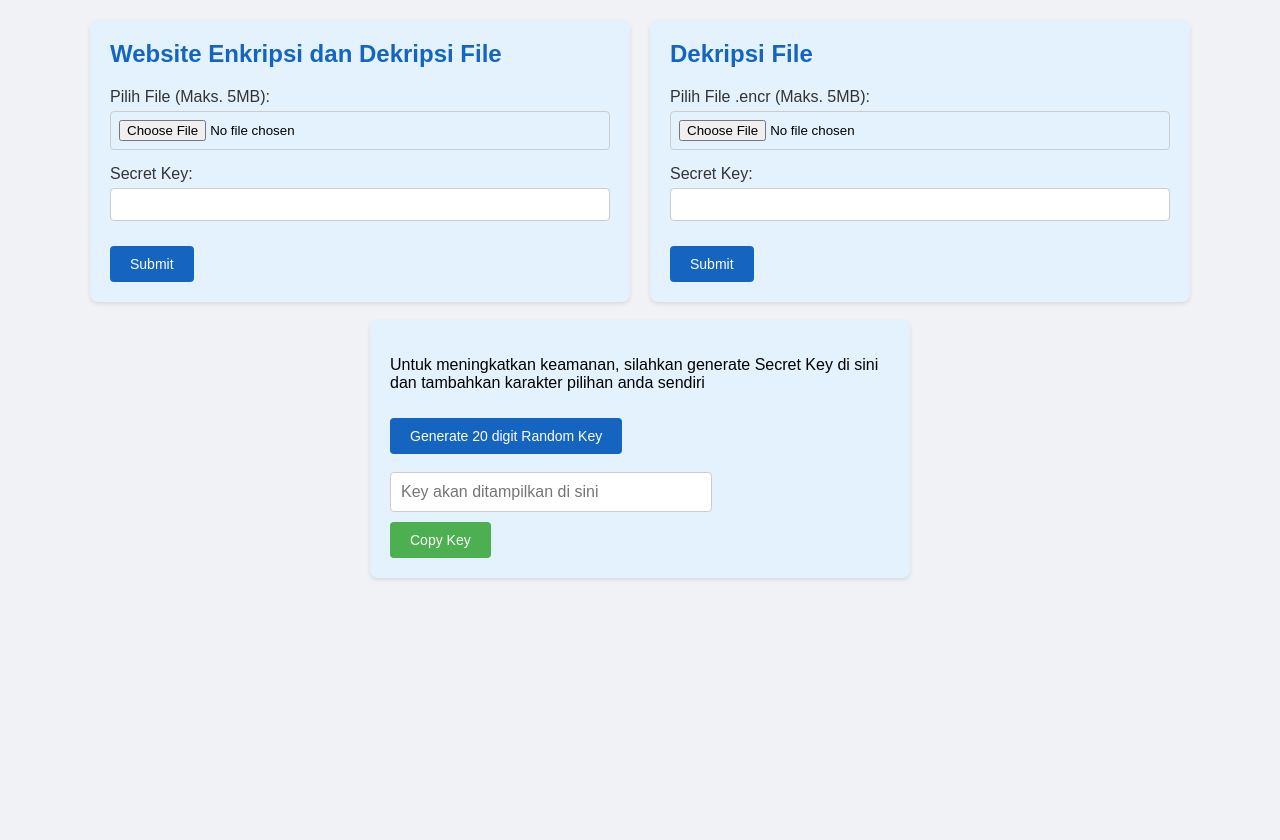
After one commit to albisatrio/keamanan-komputer-encrypt-dan-decrypt, a Flask app: page /aes in a window 1280 px wide. The commit adds this page. Run offline with Flask 3, Linux system fonts and the light colour scheme.

Commit message:
keamana-komputer

```diff
--- a/app.py
+++ b/app.py
@@ -17,6 +17,16 @@ UPLOAD_FOLDER = 'uploads'
 PRIVATE_KEY_FOLDER = 'keys'
 os.makedirs(UPLOAD_FOLDER, exist_ok=True)
 os.makedirs(PRIVATE_KEY_FOLDER, exist_ok=True)
+
+# Utility to clean up keys folder
+def clear_keys_folder():
+    for filename in os.listdir(PRIVATE_KEY_FOLDER):
+        file_path = os.path.join(PRIVATE_KEY_FOLDER, filename)
+        try:
+            if os.path.isfile(file_path):
+                os.remove(file_path)
+        except Exception as e:
+            print(f"Failed to delete {file_path}: {e}")
 
 # Generate a new RSA key pair and save it to a file with a unique name
 def generate_private_key_file():
@@ -79,6 +89,8 @@ def index():
 
 @app.route('/upload', methods=['POST'])
 def upload_file():
+    clear_keys_folder()
+
     file = request.files['file']
     password = request.form['password']
     secret_key = secrets.token_bytes(32)  # Generate AES key
@@ -133,14 +145,19 @@ def download_key():
         return send_file(private_key_path, as_attachment=True)
     return "File private key tidak ditemukan.", 404
 
+@app.route('/aes')
+def aes():
+    return render_template('aes.html')
+
 @app.route('/download', methods=['POST'])
 def download_file():
+
     filename = request.form['filename']
     password = request.form['password']
     private_key_file = request.files['private_key']
 
     try:
-        # Load private key hanya sekali
+        # Load private key
         private_key = serialization.load_pem_private_key(
             private_key_file.read(),
             password=None
@@ -149,31 +166,39 @@ def download_file():
         # Hash password
         hashed_password = hash_password(password)
 
-        # Load encrypted secret key and hashed password
+        # Load encrypted secret key dan hashed password
         secret_key_path = os.path.join(UPLOAD_FOLDER, f'{filename}.key')
+        if not os.path.exists(secret_key_path):
+            return jsonify({'error': 'Key file not found.'}), 404
+
         with open(secret_key_path, 'rb') as f:
-            key_data = f.read().split(b'\n', 1)
+            key_data = f.read().split(b'\n', 1)  # Split hanya pada satu newline pertama
 
+        # Validasi format key file
         if len(key_data) != 2:
-            return render_template('gagal.html', error="Invalid key file format")
+            return jsonify({'error': 'Invalid key file format.'}), 400
 
         encrypted_secret_key = key_data[0]
         stored_hashed_password = key_data[1].decode('utf-8')
 
-        # Verify password
+        # Verifikasi password
         if hashed_password != stored_hashed_password:
-            return render_template('gagal.html', error="Incorrect password")
+            return render_template('gagal.html')
 
-        # Decrypt secret key
+        # Dekripsi secret key
         secret_key = rsa_decrypt(encrypted_secret_key, private_key)
 
-        # Load and decrypt the file
+        # Load dan decrypt file terenkripsi
         encrypted_path = os.path.join(UPLOAD_FOLDER, filename)
+        if not os.path.exists(encrypted_path):
+            return render_template('gagal.html')
+
         with open(encrypted_path, 'rb') as f:
             encrypted_data = f.read()
+
         decrypted_data = aes_decrypt(encrypted_data, secret_key)
 
-        # Send the decrypted file directly to the user without saving
+        # Kirim file hasil dekripsi ke pengguna
         return (
             decrypted_data,
             200,
@@ -184,11 +209,9 @@ def download_file():
         )
 
     except UnicodeDecodeError:
-        return render_template('gagal.html', error="Failed to decode password or key file.")
+        return render_template('gagal.html')
     except Exception as e:
-        # Log the error for debugging purposes
-        print(f"Error during decryption: {str(e)}")
-        return render_template('gagal.html', error=f"An error occurred: {str(e)}")
+        return render_template('gagal.html')
 
 if __name__ == '__main__':
     app.run(debug=True)
--- /dev/null
+++ b/templates/aes.html
@@ -0,0 +1,382 @@
+<!DOCTYPE html>
+<html lang="id">
+<head>
+    <meta charset="UTF-8">
+    <meta name="viewport" content="width=device-width, initial-scale=1.0">
+    <title>Enkripsi & Dekripsi File</title>
+    <style>
+        body {
+            font-family: Arial, sans-serif;
+            margin: 0;
+            min-height: 100vh;
+            display: flex;
+            flex-direction: column;
+            align-items: center;
+            background-color: #f0f2f5;
+            padding: 20px;
+        }
+
+        .container {
+            display: flex;
+            gap: 20px;
+            flex-wrap: wrap;
+            justify-content: center;
+            max-width: 1200px;
+            width: 100%;
+        }
+
+        .box {
+            background-color: #e3f2fd;
+            padding: 20px;
+            border-radius: 8px;
+            box-shadow: 0 2px 4px rgba(0,0,0,0.1);
+            width: 100%;
+            max-width: 500px;
+        }
+
+        h2 {
+            color: #1565c0;
+            margin-top: 0;
+        }
+
+        .input-group {
+            margin-bottom: 15px;
+        }
+
+        label {
+            display: block;
+            margin-bottom: 5px;
+            color: #333;
+        }
+
+        input[type="file"],
+        input[type="password"] {
+            width: 100%;
+            padding: 8px;
+            border: 1px solid #ccc;
+            border-radius: 4px;
+            box-sizing: border-box;
+        }
+
+        .generate {
+            background-color: #1565c0;
+            color: white;
+            border: none;
+            padding: 10px 20px;
+            border-radius: 4px;
+            cursor: pointer;
+            font-size: 14px;
+            transition: background-color 0.3s;
+        }
+
+        button:hover {
+            background-color: #0d47a1;
+        }
+
+        button:disabled {
+            background-color: #ccc;
+            cursor: not-allowed;
+        }
+
+        .error {
+            color: #d32f2f;
+            margin-top: 5px;
+            font-size: 14px;
+        }
+
+        .success {
+            color: #388e3c;
+            margin-top: 5px;
+            font-size: 14px;
+        }
+
+        #downloadEncrypted,
+        #downloadDecrypted {
+            display: none;
+            margin-top: 10px;
+        }
+
+        button {
+            background-color: #1565c0;
+            color: white;
+            border: none;
+            padding: 10px 20px;
+            border-radius: 4px;
+            cursor: pointer;
+            font-size: 14px;
+            transition: background-color 0.3s;
+            margin-top: 10px;
+        }
+
+        button:hover {
+            background-color: #0d47a1;
+        }
+
+        input[type="text"] {
+            padding: 10px;
+            width: 300px;
+            font-size: 16px;
+            border-radius: 4px;
+            border: 1px solid #ccc;
+        }
+
+        .copy-button {
+            background-color: #4caf50;
+        }
+
+        .copy-button:hover {
+            background-color: #45a049;
+        }
+    </style>
+</head>
+<body>
+
+
+    <div class="container">
+        <!-- Kotak Enkripsi -->
+        <div class="box">
+            <h2>Website Enkripsi dan Dekripsi File</h2>
+            <div class="input-group">
+                <label for="fileToEncrypt">Pilih File (Maks. 5MB):</label>
+                <input type="file" id="fileToEncrypt">
+                <div id="encryptError" class="error"></div>
+            </div>
+            <div class="input-group">
+                <label for="encryptKey">Secret Key:</label>
+                <input type="password" id="encryptKey">
+            </div>
+            <button onclick="handleEncryption()">Submit</button>
+            <button id="downloadEncrypted" onclick="downloadEncryptedFile()">Download File Terenkripsi</button>
+        </div>
+
+        <!-- Kotak Dekripsi -->
+        <div class="box">
+            <h2>Dekripsi File</h2>
+            <div class="input-group">
+                <label for="fileToDecrypt">Pilih File .encr (Maks. 5MB):</label>
+                <input type="file" id="fileToDecrypt" accept=".encr">
+                <div id="decryptError" class="error"></div>
+            </div>
+            <div class="input-group">
+                <label for="decryptKey">Secret Key:</label>
+                <input type="password" id="decryptKey">
+            </div>
+            <button onclick="handleDecryption()">Submit</button>
+            <button id="downloadDecrypted" onclick="downloadDecryptedFile()">Download File Asli</button>
+        </div>
+    </div><br>
+    <div class="box">
+    <p>Untuk meningkatkan keamanan, silahkan generate Secret Key di sini dan tambahkan karakter pilihan anda sendiri</p>
+    <button class="generat" onclick="generateRandomKey()">Generate 20 digit Random Key</button>
+    <br>
+
+    <div class="output"><br>
+        <input type="text" id="output" placeholder="Key akan ditampilkan di sini">
+    </div>
+
+    <button class="copy-button" onclick="copyToClipboard()">Copy Key</button>
+    </div>
+    <script>
+        // Variabel global untuk menyimpan hasil enkripsi/dekripsi
+        let encryptedData = null;
+        let decryptedData = null;
+        let originalFileName = '';
+
+        // Fungsi untuk mengecek ukuran file
+        function validateFileSize(file) {
+            const maxSize = 5 * 1024 * 1024; // 5MB dalam bytes
+            return file.size <= maxSize;
+        }
+
+        // Fungsi untuk mengkonversi string ke array bytes
+        function stringToBytes(str) {
+            const bytes = new Uint8Array(str.length);
+            for (let i = 0; i < str.length; i++) {
+                bytes[i] = str.charCodeAt(i);
+            }
+            return bytes;
+        }
+
+        // Fungsi untuk membuat key dari password
+        async function generateKey(password) {
+            const encoder = new TextEncoder();
+            const data = encoder.encode(password);
+            const hash = await crypto.subtle.digest('SHA-256', data);
+            return crypto.subtle.importKey(
+                'raw',
+                hash,
+                { name: 'AES-GCM' },
+                false,
+                ['encrypt', 'decrypt']
+            );
+        }
+
+        // Fungsi untuk enkripsi file
+        async function handleEncryption() {
+            const fileInput = document.getElementById('fileToEncrypt');
+            const keyInput = document.getElementById('encryptKey');
+            const errorDiv = document.getElementById('encryptError');
+            const downloadButton = document.getElementById('downloadEncrypted');
+
+            errorDiv.textContent = '';
+            downloadButton.style.display = 'none';
+
+            // Validasi input
+            if (!fileInput.files.length || !keyInput.value) {
+                errorDiv.textContent = 'Mohon pilih file dan masukkan secret key';
+                return;
+            }
+
+            const file = fileInput.files[0];
+            originalFileName = file.name;
+
+            // Validasi ukuran file
+            if (!validateFileSize(file)) {
+                errorDiv.textContent = 'Ukuran file melebihi 5MB';
+                return;
+            }
+
+            try {
+                // Baca file sebagai ArrayBuffer
+                const fileData = await file.arrayBuffer();
+
+                // Generate key dari password
+                const key = await generateKey(keyInput.value);
+
+                // Generate IV (Initialization Vector)
+                const iv = crypto.getRandomValues(new Uint8Array(12));
+
+                // Enkripsi data
+                const encryptedContent = await crypto.subtle.encrypt(
+                    { name: 'AES-GCM', iv: iv },
+                    key,
+                    fileData
+                );
+
+                // Gabungkan IV dan hasil enkripsi
+                const resultArray = new Uint8Array(iv.length + encryptedContent.byteLength);
+                resultArray.set(iv);
+                resultArray.set(new Uint8Array(encryptedContent), iv.length);
+
+                encryptedData = resultArray;
+                downloadButton.style.display = 'block';
+            } catch (error) {
+                errorDiv.textContent = 'Terjadi kesalahan saat enkripsi: ' + error.message;
+            }
+        }
+
+        // Fungsi untuk dekripsi file
+        async function handleDecryption() {
+            const fileInput = document.getElementById('fileToDecrypt');
+            const keyInput = document.getElementById('decryptKey');
+            const errorDiv = document.getElementById('decryptError');
+            const downloadButton = document.getElementById('downloadDecrypted');
+
+            errorDiv.textContent = '';
+            downloadButton.style.display = 'none';
+
+            // Validasi input
+            if (!fileInput.files.length || !keyInput.value) {
+                errorDiv.textContent = 'Mohon pilih file dan masukkan secret key';
+                return;
+            }
+
+            const file = fileInput.files[0];
+
+            // Validasi ukuran file
+            if (!validateFileSize(file)) {
+                errorDiv.textContent = 'Ukuran file melebihi 5MB';
+                return;
+            }
+
+            // Validasi ekstensi file
+            if (!file.name.endsWith('.encr')) {
+                errorDiv.textContent = 'File harus berformat .encr';
+                return;
+            }
+
+            try {
+                // Baca file sebagai ArrayBuffer
+                const fileData = await file.arrayBuffer();
+                const dataArray = new Uint8Array(fileData);
+
+                // Pisahkan IV dan data terenkripsi
+                const iv = dataArray.slice(0, 12);
+                const encryptedContent = dataArray.slice(12);
+
+                // Generate key dari password
+                const key = await generateKey(keyInput.value);
+
+                // Dekripsi data
+                const decryptedContent = await crypto.subtle.decrypt(
+                    { name: 'AES-GCM', iv: iv },
+                    key,
+                    encryptedContent
+                );
+
+                decryptedData = decryptedContent;
+                downloadButton.style.display = 'block';
+            } catch (error) {
+                errorDiv.textContent = 'Secret key salah atau file rusak';
+            }
+        }
+
+        // Fungsi untuk download file terenkripsi
+        function downloadEncryptedFile() {
+            if (!encryptedData) return;
+
+            const blob = new Blob([encryptedData], { type: 'application/octet-stream' });
+            const url = URL.createObjectURL(blob);
+            const a = document.createElement('a');
+            a.href = url;
+            a.download = originalFileName + '.encr';
+            document.body.appendChild(a);
+            a.click();
+            document.body.removeChild(a);
+            URL.revokeObjectURL(url);
+        }
+
+        // Fungsi untuk download file hasil dekripsi
+        function downloadDecryptedFile() {
+            if (!decryptedData) return;
+
+            const blob = new Blob([decryptedData], { type: 'application/octet-stream' });
+            const url = URL.createObjectURL(blob);
+            const a = document.createElement('a');
+            a.href = url;
+            // Hapus ekstensi .encr dari nama file
+            const fileName = document.getElementById('fileToDecrypt').files[0].name;
+            a.download = fileName.slice(0, -5); // Hapus '.encr'
+            document.body.appendChild(a);
+            a.click();
+            document.body.removeChild(a);
+            URL.revokeObjectURL(url);
+        }
+    </script>
+    <script>
+        function generateRandomKey() {
+            const chars = 'ABCDEFGHIJKLMNOPQRSTUVWXYZabcdefghijklmnopqrstuvwxyz0123456789!@#$%^&*()_+[]{}|;:,.<>?';
+            let randomKey = '';
+            for (let i = 0; i < 20; i++) {
+                const randomIndex = Math.floor(Math.random() * chars.length);
+                randomKey += chars[randomIndex];
+            }
+
+            // Tampilkan random key di textbox
+            document.getElementById('output').value = randomKey;
+        }
+
+        function copyToClipboard() {
+            const output = document.getElementById('output');
+            output.select();
+            output.setSelectionRange(0, 99999); // Untuk perangkat mobile
+
+            // Salin teks ke clipboard
+            document.execCommand('copy');
+
+            // Berikan feedback setelah salin
+            alert("Key telah disalin: " + output.value);
+        }
+    </script>
+</body>
+</html>
--- a/templates/index.html
+++ b/templates/index.html
@@ -58,6 +58,9 @@
         </div>
 
     </div>
+    <div class="justify-content-center mb-4 d-flex">
+        <a href="/aes" class="btn btn-warning btn-lg">Coba AES murni</a>
+    </div>
 
     <script src="https://cdnjs.cloudflare.com/ajax/libs/bootstrap/5.3.0/js/bootstrap.bundle.min.js"></script>
 </body>
```
Also changed, not shown: uploads/Screenshot 2024-12-17 203933Mi0L3WV.png (added), uploads/Screenshot 2024-12-28 214238LQskMTl.png (added), uploads/Screenshot 2025-01-12 023109ckwYuUY.png (added), uploads/logoakagami7XMcz91.jpg (added), 5 other files.
